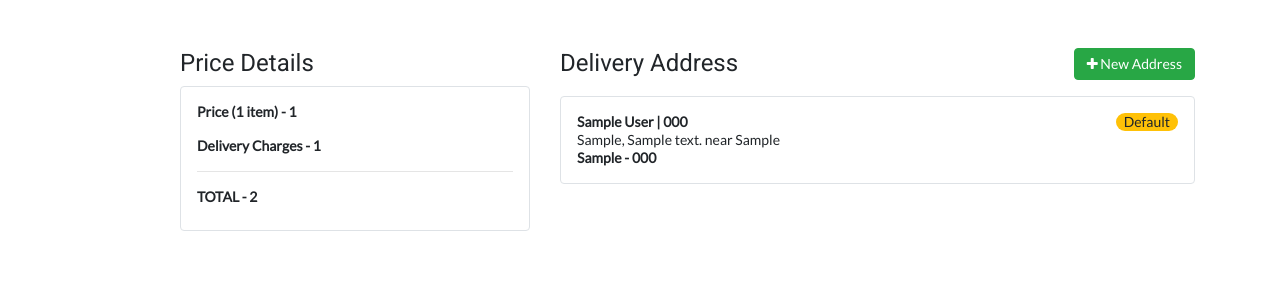
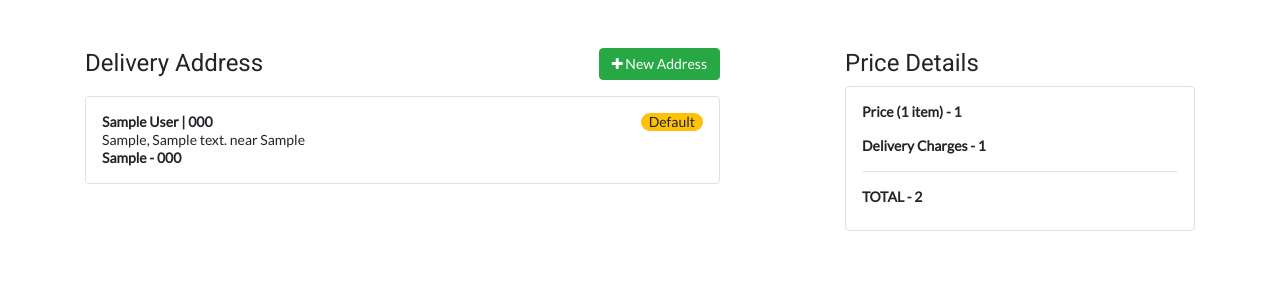
Before and after one commit to inaveenchahar/e-mart, a Django app: page /payment/view-order/1/1/ in a window 1280 px wide. Shown: the part 62-362 px from the top of the page. Run offline with Django 3.2, Linux system fonts and the light colour scheme; a user stored in the database is signed in; tables that the repository leaves empty hold one stand-in row (values such as "Sample post"); some libraries are stand-ins or nearby versions.

Commit message:
fix(payment): order class order in payment

```diff
--- a/payments/templates/order_payment.html
+++ b/payments/templates/order_payment.html
@@ -64,7 +64,7 @@
                             </div>
                         {% endfor %}
                     </div>
-                    <div class="col-md-4 offset-md-1 order-first">
+                    <div class="col-md-4 offset-md-1  order-12 order-md-0">
                         <h2>Price Details</h2>
                         <div class="img-thumbnail px-3 pt-3 pb-2 mb-5">
                             <p class="font-weight-bold">Price ({{ cart_products.count }} item) - {{ cart.cart_value|floatformat:'0' }}</p>
```
